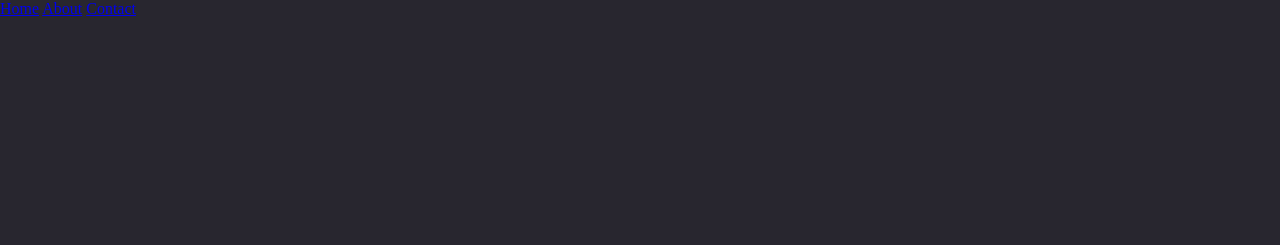
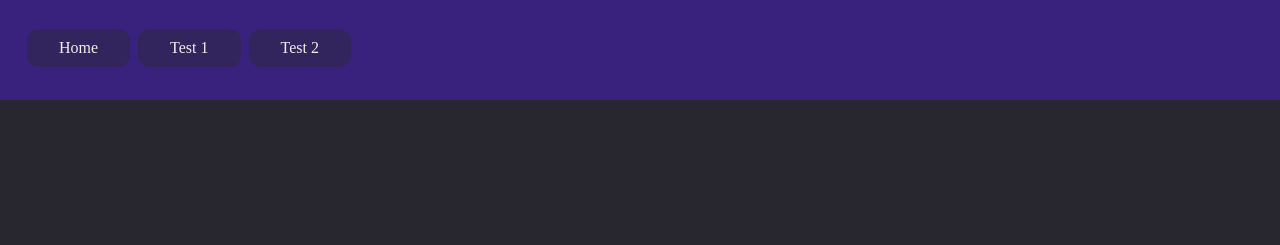
Before and after one commit to NotPiny/notpiny.github.io, a plain HTML site: page index.html in a window 1280 px wide. Shown: the top 245 px of the page. Drawn offline with Linux system fonts and the light colour scheme.

Commit message:
Css applied to navbar + testing route navigation

```diff
--- a/index.css
+++ b/index.css
@@ -41,3 +41,32 @@ h1 {
 
     text-align: center;
 }
+
+.navbar {
+    background-color: var(--color-primary);
+
+    height: 50px;
+    width: 100%;
+
+    padding: 25px;
+
+    position: fixed;
+    top: 0;
+    left: 0;
+
+    z-index: 1;
+}
+
+.navbar .button {
+    background-color: var(--color-secondary);
+    border: none;
+    color: var(--color-text);
+    padding: 10px 32px;
+    text-align: center;
+    text-decoration: none;
+    display: inline-block;
+    font-size: 16px;
+    margin: 4px 2px;
+    cursor: pointer;
+    border-radius: 12px;
+}
--- a/index.html
+++ b/index.html
@@ -12,9 +12,9 @@
     <script src="./index.js"></script>
 
     <div class="navbar">
-        <a href="./index.html">Home</a>
-        <a href="./about.html">About</a>
-        <a href="./contact.html">Contact</a>
+        <a class="button" href="/">Home</a>
+        <a class="button" href="/about">Test 1</a>
+        <a class="button" href="./test2.html">Test 2</a>
     </div>
 
     <div class="center">
```
Also changed, not shown: about/index.html (added, +12 -0 lines), package.json (deleted, +0 -15 lines), test2.html (added, +12 -0 lines), 2 other files.
